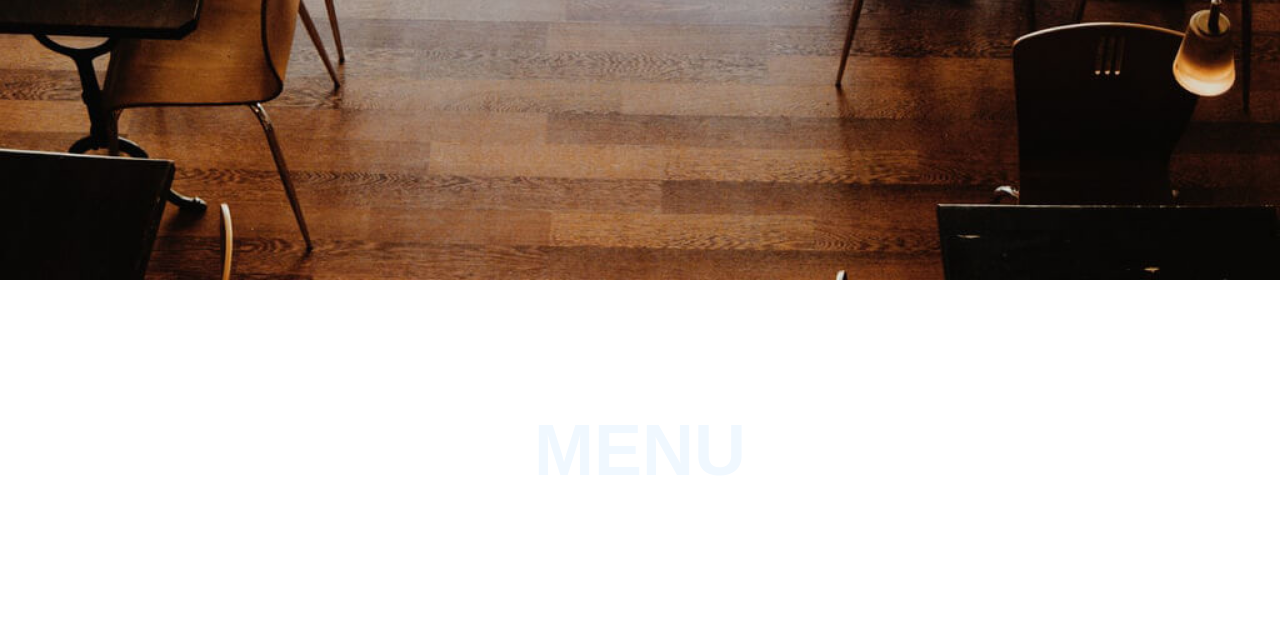
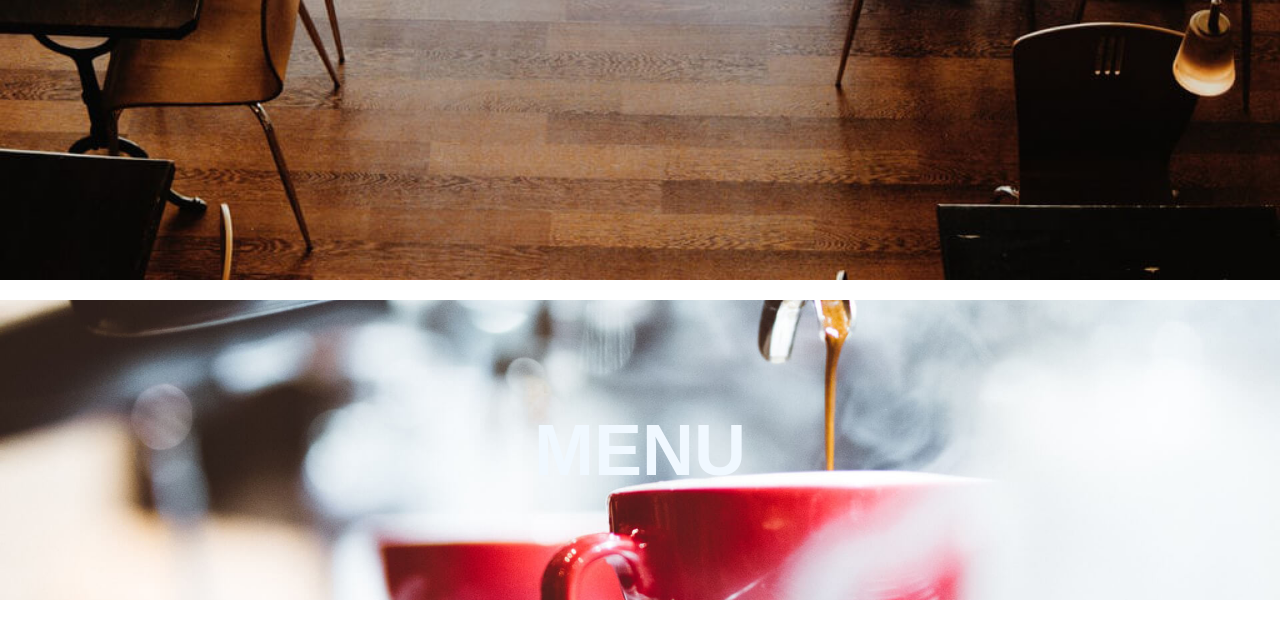
Before and after one commit to yuka08151005/coffee, a plain HTML site: page index.html in a window 1280 px wide. Shown: the part 520-1157 px from the top of the page. Drawn offline with nearby package versions, Linux system fonts and the light colour scheme; files that its build step writes are made by us from their sources.

Commit message:
Update _menu.scss

```diff
--- a/scss/_menu.scss
+++ b/scss/_menu.scss
@@ -2,7 +2,7 @@
 
 .menu-img {
   position: relative;
-  background-image: url(img/menu.jpg);
+  background-image: url(../img/menu.jpg);
   width: 100%;
   height: 100px;
   background-attachment: fixed;
```
